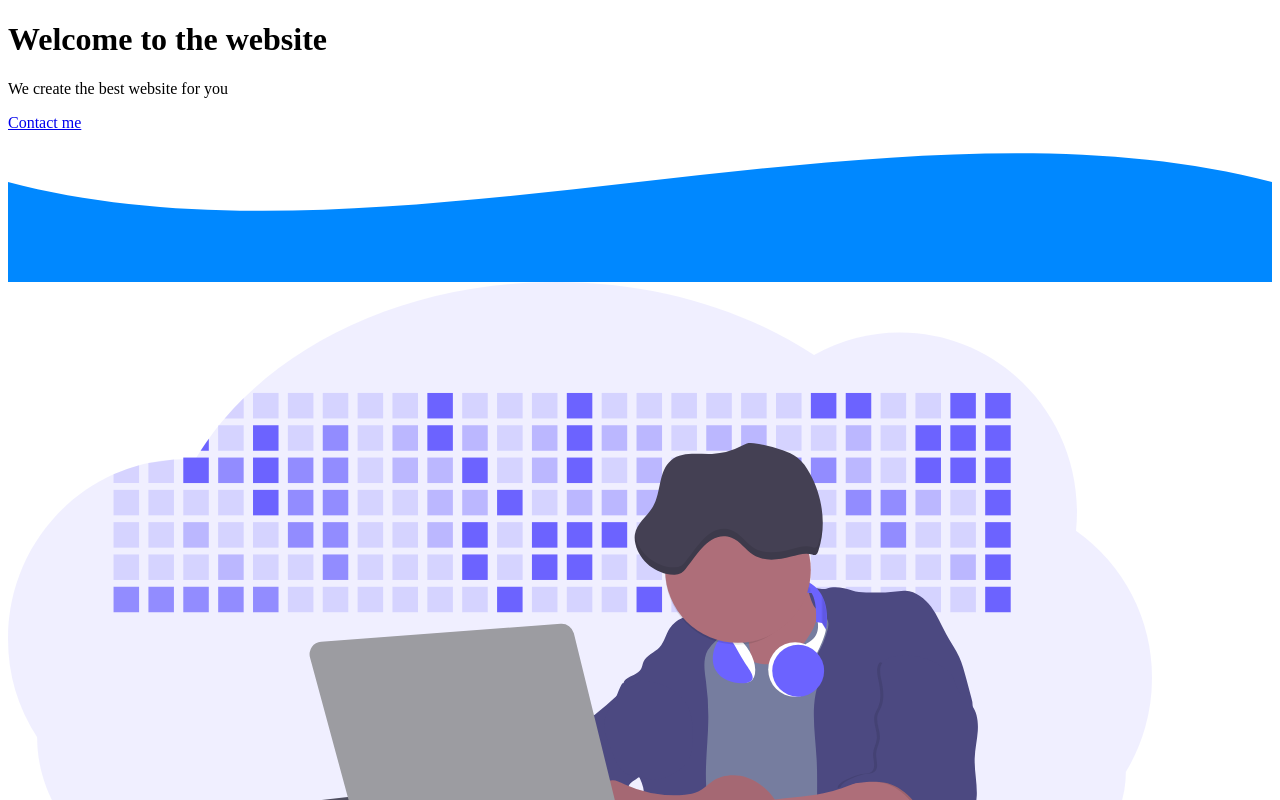
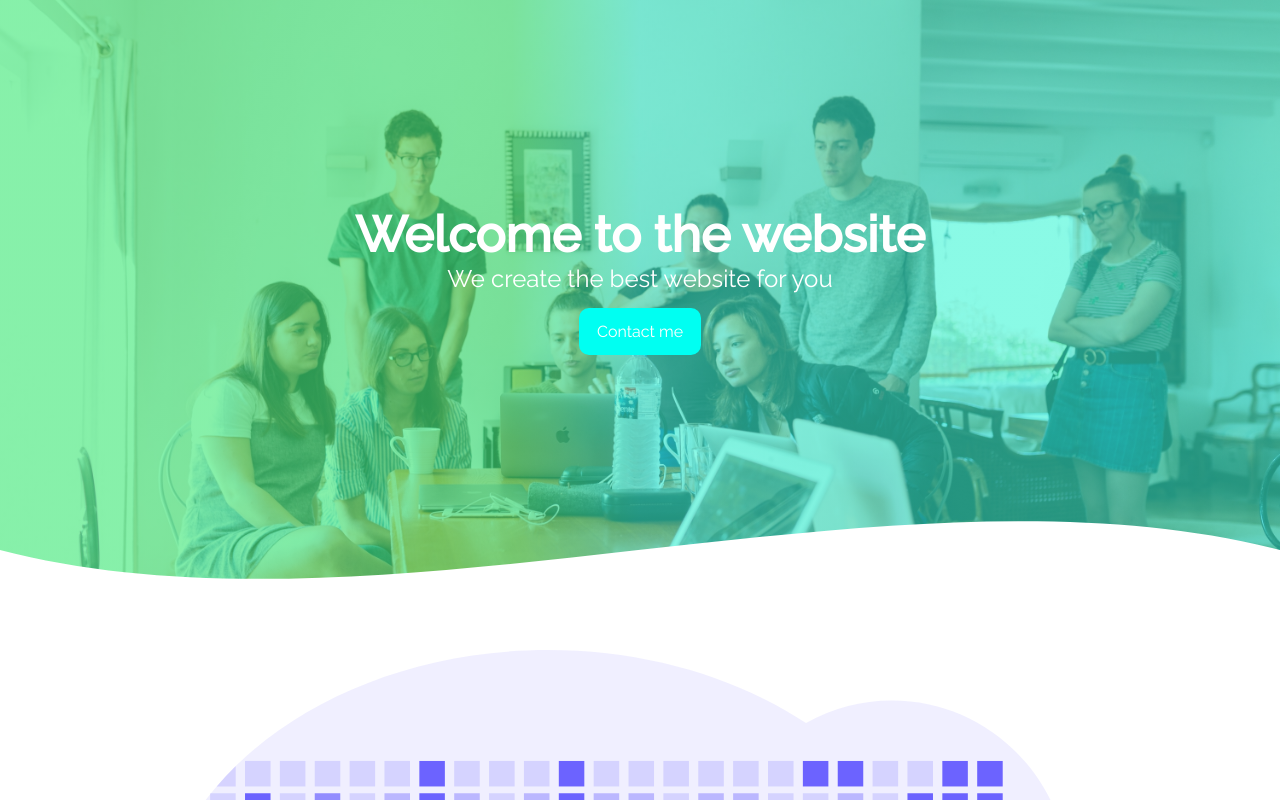
Before and after one commit to juanjo-giraldez/Landing-Page, a plain HTML site: page index.html in a window 1280 px wide. Shown: the top 800 px of the page. Drawn offline with Linux system fonts and the light colour scheme.

Commit message:
working on file 'style', on the hero

```diff
--- a/css/style.css
+++ b/css/style.css
@@ -0,0 +1,60 @@
+* {
+    margin: 0;
+    padding: 0;
+    box-sizing: border-box;
+}
+
+html {
+    scroll-behavior: smooth;
+}
+
+body {
+    font-family: 'Raleway', sans-serif;
+}
+
+.hero {
+    background-image: linear-gradient(to right, rgba(67, 233, 122, 0.635) 40%, rgba(56, 249, 214, 0.58) 50%), url("../image/header\ teamwork.jpg");
+    width: 100%;
+    height: 650px;
+    background-repeat: no-repeat;
+    background-size: cover;
+    background-position: center;
+    background-attachment: fixed;
+    position: relative;
+    overflow: hidden;
+}
+
+.text-hero {
+    height: 500px;
+    color: #fff;
+    display: flex;
+    flex-direction: column;
+    justify-content: center;
+    align-items: center;
+}
+
+.text-hero h1 {
+    margin-top: 60px;
+    font-size: 50px;
+}
+
+.text-hero p {
+    font-size: 24px;
+    margin-bottom: 15px;
+}
+
+.text-hero a {
+    display: inline-block;
+    text-decoration: none;
+    padding: 14px 18px;
+    background: #00fff2;
+    color: white;
+    border-radius: 10px;
+}
+
+.svg-hero {
+    position: absolute;
+    bottom: 0;
+    left: 0;
+    width: 100%;
+}
--- a/index.html
+++ b/index.html
@@ -5,7 +5,9 @@
     <meta charset="UTF-8">
     <meta name="viewport" content="width=device-width, initial-scale=1.0">
     <meta http-equiv="X-UA-Compatible" content="ie=edge">
-    <title>Document</title>
+    <link href="https://fonts.googleapis.com/css?family=Lato|Raleway:200,300,400,500&display=swap" rel="stylesheet">
+    <link rel="stylesheet" href="css/style.css">
+    <title>Landing Page</title>
 </head>
 
 <body>
@@ -15,10 +17,10 @@
             <p>We create the best website for you</p>
             <a href="#contact">Contact me</a>
         </div>
-        <div class="svg-hero" style="height: 150px; overflow: hidden;"><svg viewBox="0 0 500 150" preserveAspectRatio="none"
-                style="height: 100%; width: 100%;">
+        <div class="svg-hero" style="height: 150px; overflow: hidden;"><svg viewBox="0 0 500 150"
+                preserveAspectRatio="none" style="height: 100%; width: 100%;">
                 <path d="M0.00,49.98 C149.99,150.00 349.20,-49.98 500.00,49.98 L500.00,150.00 L0.00,150.00 Z"
-                    style="stroke: none; fill: #08f;"></path>
+                    style="stroke: none; fill: white;"></path>
             </svg>
         </div>
     </header>
@@ -79,12 +81,13 @@
     <section class="info-last">
         <div class="container last-section">
             <h2 class="title left">Title of section</h2>
-                <p class="paragraph">Lorem, ipsum dolor sit amet consectetur adipisicing elit. Nam ex impedit recusandae, minima incidunt at modi fugit unde quibusdam facere.</p>
+            <p class="paragraph">Lorem, ipsum dolor sit amet consectetur adipisicing elit. Nam ex impedit recusandae,
+                minima incidunt at modi fugit unde quibusdam facere.</p>
             <a href="" class="cta">Learn more</a>
         </div>
         <img src="image/ilustration.svg" alt="ilustration">
-            <div class="svg-wave"style="height: 150px; overflow: hidden;"><svg viewBox="0 0 500 150" preserveAspectRatio="none"
-                    style="height: 100%; width: 100%;">
+        <div class="svg-wave" style="height: 150px; overflow: hidden;"><svg viewBox="0 0 500 150"
+                preserveAspectRatio="none" style="height: 100%; width: 100%;">
                 <path d="M0.00,49.98 C149.99,150.00 349.20,-49.98 500.00,49.98 L500.00,150.00 L0.00,150.00 Z"
                     style="stroke: none; fill: #08f;"></path>
             </svg>
```
Also changed, not shown: 1 other file. Lines whose indentation alone changed are shown as unchanged.
